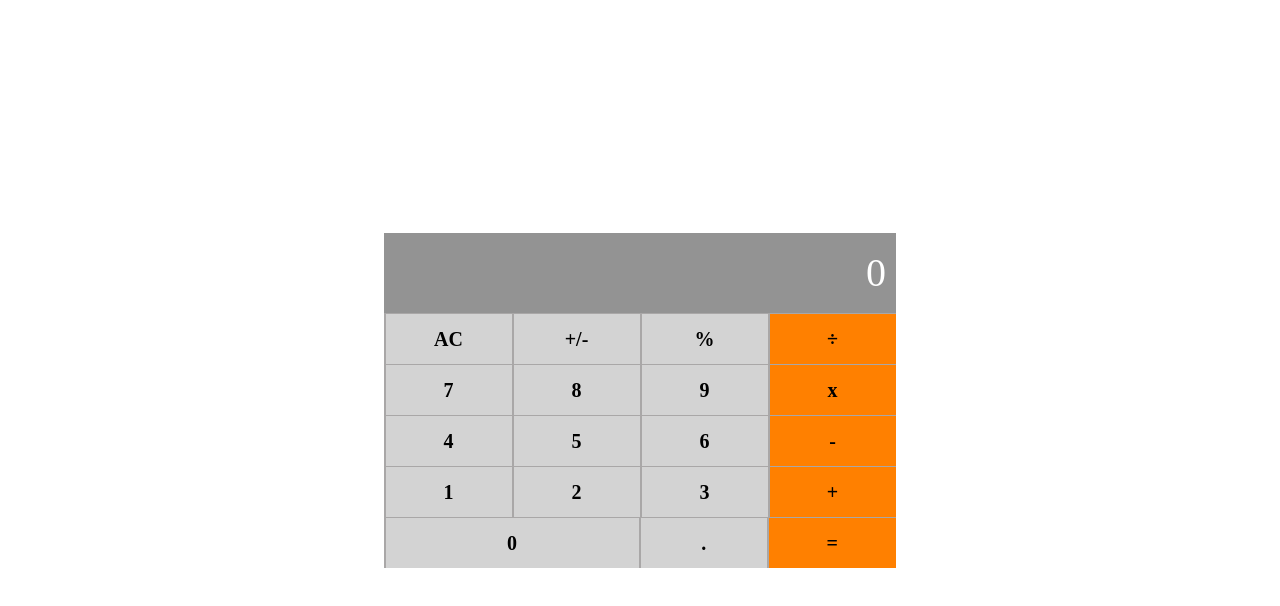
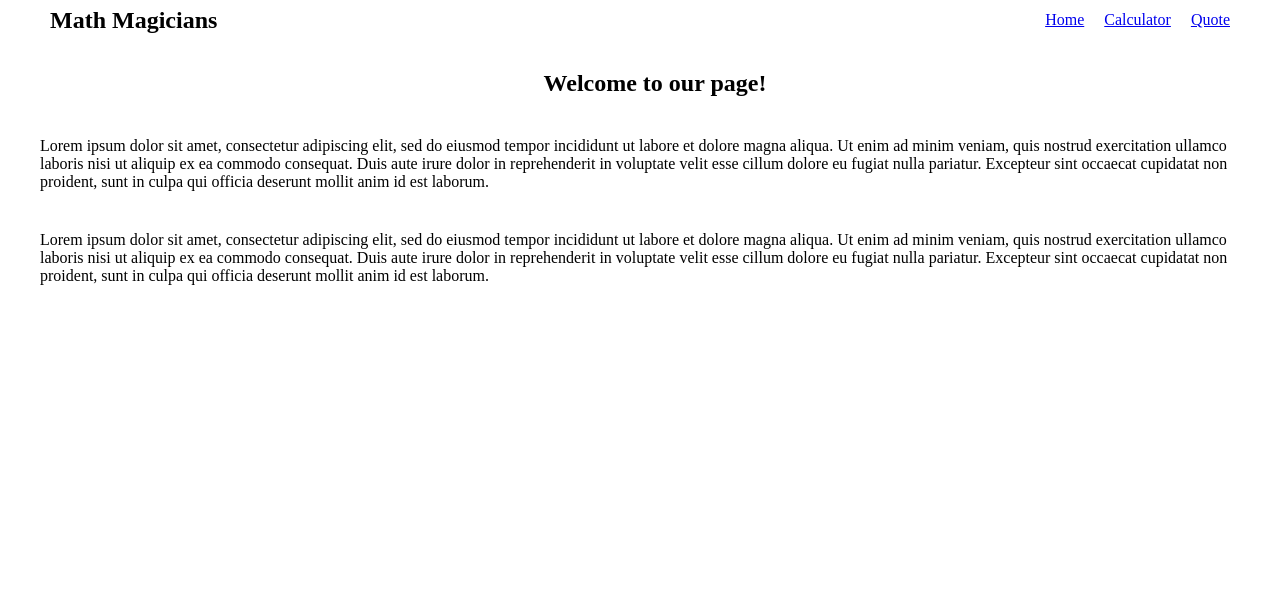
Before and after one commit to samiullah997/math-magicians, a React (Create React App) app: page / in a window 1280 px wide. Shown: the top 606 px of the page. Built offline with nearby package versions, Linux system fonts and the light colour scheme.

Commit message:
In this project, I Have created a full website for the Math magicians app, consisting of several pages and using the components.

```diff
--- a/package.json
+++ b/package.json
@@ -9,6 +9,7 @@
     "big.js": "^6.2.1",
     "react": "^18.2.0",
     "react-dom": "^18.2.0",
+    "react-router-dom": "^6.3.0",
     "react-scripts": "5.0.1",
     "web-vitals": "^2.1.4"
   },
--- a/src/App.css
+++ b/src/App.css
@@ -4,19 +4,46 @@
   padding: 0;
 }
 
+#root {
+  width: 100%;
+  height: 100%;
+}
+
+.main-container {
+  width: 100%;
+  height: 100%;
+}
+
 .container {
   display: flex;
+  flex-direction: row;
+  width: 100%;
+  height: 100%;
+  justify-content: center;
+}
+
+.title {
+  width: 100%;
+  height: 100%;
+  padding-inline-start: 30px;
+  margin-top: 30px;
+}
+
+.wrapper {
+  width: 80%;
+  height: 80%;
+  display: flex;
   flex-direction: column;
-  width: 100%;
-  height: 100vh;
-  justify-content: center;
-  align-items: center;
+  justify-content: flex-end;
+  align-items: flex-end;
+  margin-top: 100px;
+  padding-inline-end: 30px;
 }
 
 .txt-area {
   display: flex;
   flex-direction: row;
-  width: 40%;
+  width: 100%;
   height: 80px;
   background-color: #939393;
   color: white;
@@ -29,7 +56,7 @@
 .input-area {
   display: flex;
   flex-direction: column;
-  width: 40%;
+  width: 100%;
   background-color: rgba(169, 167, 167, 0.995);
 }
 
--- a/src/App.js
+++ b/src/App.js
@@ -1,6 +1,9 @@
 import { Component } from 'react';
+import { Routes, Route } from 'react-router-dom';
 import './App.css';
-import Calculator from './components/calculator';
+import Calculator from './components/Calculator';
+import Home from './components/Home';
+import Quote from './components/Quote';
 
 class App extends Component {
   constructor(props) {
@@ -10,7 +13,12 @@ class App extends Component {
 
   render() {
     return (
-      <Calculator />
+      <Routes>
+        <Route path="/" element={<Home />} />
+        <Route path="/Home" element={<Home />} />
+        <Route path="/Calculator" element={<Calculator />} />
+        <Route path="/Quote" element={<Quote />} />
+      </Routes>
     );
   }
 }
--- /dev/null
+++ b/src/components/Home.css
@@ -0,0 +1,7 @@
+.title {
+  margin-top: 30px;
+}
+
+.paragraph {
+  margin: 40px;
+}
--- /dev/null
+++ b/src/components/Home.js
@@ -0,0 +1,14 @@
+import NavBar from './NavBar';
+
+import './Home.css';
+
+export default function Home() {
+  return (
+    <div>
+      <NavBar />
+      <h2 className="title">Welcome to our page!</h2>
+      <p className="paragraph" maxLength="500">Lorem ipsum dolor sit amet, consectetur adipiscing elit, sed do eiusmod tempor incididunt ut labore et dolore magna aliqua. Ut enim ad minim veniam, quis nostrud exercitation ullamco laboris nisi ut aliquip ex ea commodo consequat. Duis aute irure dolor in reprehenderit in voluptate velit esse cillum dolore eu fugiat nulla pariatur. Excepteur sint occaecat cupidatat non proident, sunt in culpa qui officia deserunt mollit anim id est laborum.</p>
+      <p className="paragraph" maxLength="500">Lorem ipsum dolor sit amet, consectetur adipiscing elit, sed do eiusmod tempor incididunt ut labore et dolore magna aliqua. Ut enim ad minim veniam, quis nostrud exercitation ullamco laboris nisi ut aliquip ex ea commodo consequat. Duis aute irure dolor in reprehenderit in voluptate velit esse cillum dolore eu fugiat nulla pariatur. Excepteur sint occaecat cupidatat non proident, sunt in culpa qui officia deserunt mollit anim id est laborum.</p>
+    </div>
+  );
+}
--- /dev/null
+++ b/src/components/NavBar.css
@@ -0,0 +1,19 @@
+nav {
+  width: 100%;
+  height: 40px;
+  display: flex;
+  flex-direction: row;
+  justify-content: space-between;
+  align-items: center;
+  padding-inline-start: 50px;
+}
+
+nav ul {
+  list-style: none;
+  display: flex;
+  flex-direction: row;
+  justify-content: center;
+  align-items: center;
+  gap: 20px;
+  padding-inline-end: 50px;
+}
--- /dev/null
+++ b/src/components/NavBar.js
@@ -0,0 +1,15 @@
+import { Link } from 'react-router-dom';
+import './NavBar.css';
+
+export default function nav() {
+  return (
+    <nav>
+      <h1>Math Magicians</h1>
+      <ul>
+        <li><Link to="/Home">Home</Link></li>
+        <li><Link to="/Calculator">Calculator</Link></li>
+        <li><Link to="/Quote">Quote</Link></li>
+      </ul>
+    </nav>
+  );
+}
--- /dev/null
+++ b/src/components/Quote.css
@@ -0,0 +1,8 @@
+h2 {
+  display: flex;
+  flex-direction: column;
+  justify-content: center;
+  align-items: center;
+  margin-top: 20%;
+  text-align: center;
+}
--- /dev/null
+++ b/src/components/Quote.js
@@ -0,0 +1,11 @@
+import NavBar from './NavBar';
+import './Quote.css';
+
+export default function Quote() {
+  return (
+    <div>
+      <NavBar />
+      <h2 maxLength="500">Mathematic is not about numbers, equations, computations, or algorithms, computations or algorithms it is about understanding. -William Paul Thurston</h2>
+    </div>
+  );
+}
--- a/src/components/calculator.js
+++ b/src/components/calculator.js
@@ -1,5 +1,6 @@
 import React, { useState } from 'react';
 import calculate from '../logic/calculate';
+import NavBar from './NavBar';
 
 export default function Calculator() {
   const [state, setState] = useState({
@@ -24,7 +25,11 @@ export default function Calculator() {
   }
 
   return (
+    <div className="main-container">
+      <NavBar />
       <div className="container">
+        <h3 className="title">Lets Do Some Math!</h3>
+        <div className="wrapper">
           <div className="txt-area">{result || 0}</div>
           <div className="input-area">
             <div className="row">
@@ -58,5 +63,7 @@ export default function Calculator() {
             </div>
           </div>
         </div>
+      </div>
+    </div>
   );
 }
--- a/src/index.js
+++ b/src/index.js
@@ -1,13 +1,15 @@
 import React from 'react';
 import ReactDOM from 'react-dom/client';
+import { BrowserRouter } from 'react-router-dom';
 import App from './App';
 import reportWebVitals from './reportWebVitals';
+import './App.css';
 
 const root = ReactDOM.createRoot(document.getElementById('root'));
 root.render(
-  <React.StrictMode>
+  <BrowserRouter>
     <App />
-  </React.StrictMode>,
+  </BrowserRouter>,
 );
 
 // If you want to start measuring performance in your app, pass a function
```
Also changed, not shown: 1 other file (tests, documents, lock files or other folders). Lines whose indentation alone changed are shown as unchanged.
